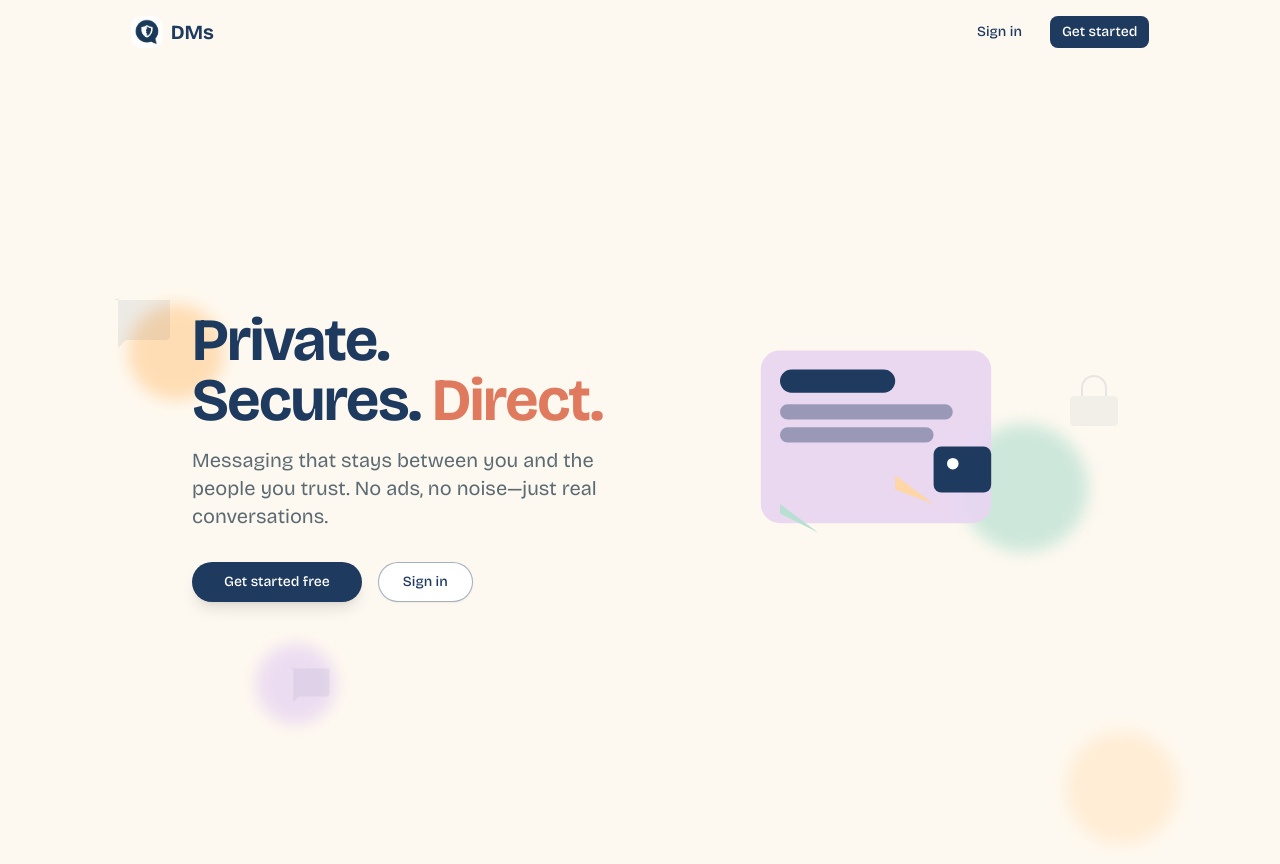
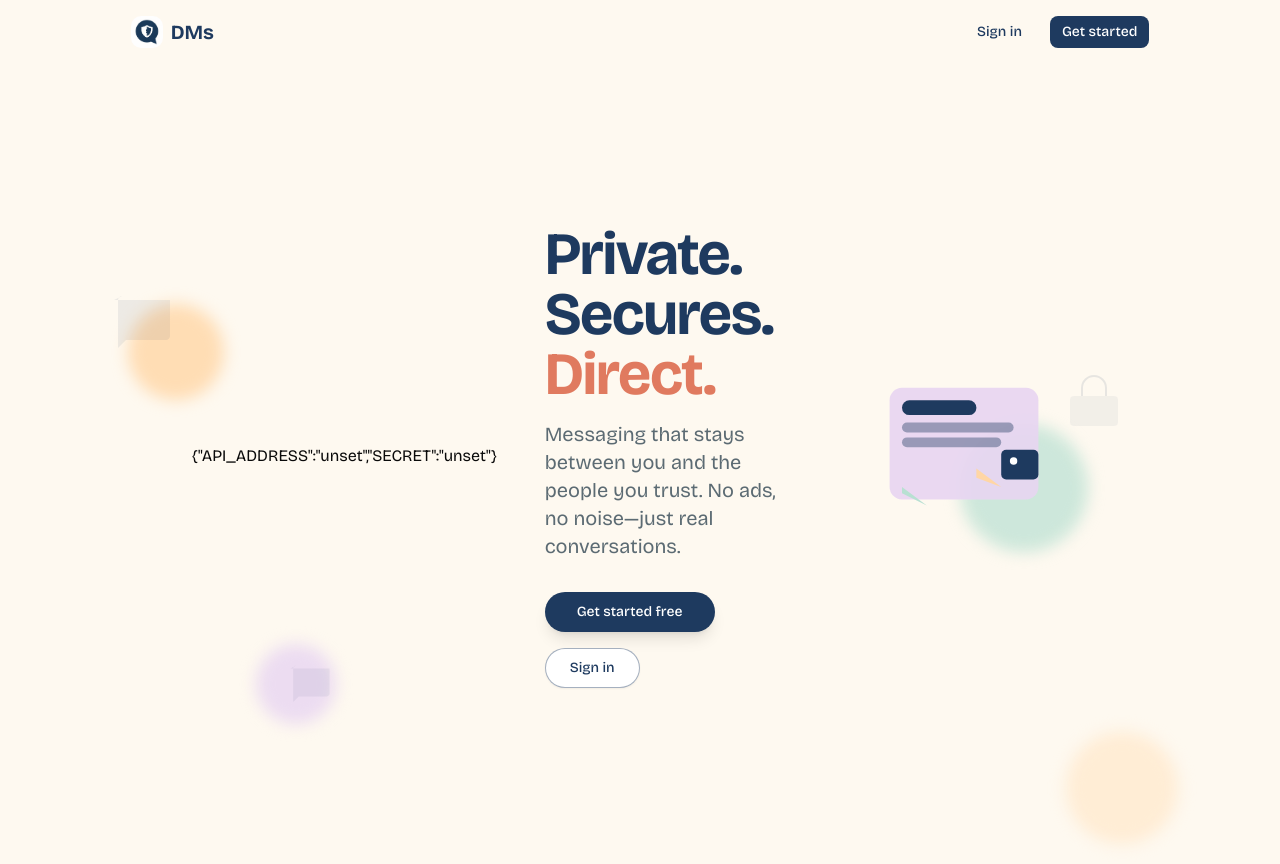
Before and after one commit to DanielBello7/dms-v1, a React (Vite) app in the folder apps/web/: page / in a window 1280 px wide. Built offline with nearby package versions, Linux system fonts and the light colour scheme; no server answers.

Commit message:
chore: updates to check

```diff
--- a/apps/web/src/features/home/hero.tsx
+++ b/apps/web/src/features/home/hero.tsx
@@ -1,5 +1,5 @@
 import { Button } from "@/components/ui";
-import { assets } from "@/config";
+import { assets, envs } from "@/config";
 import { motion, useScroll, useTransform } from "motion/react";
 import { type RefObject } from "react";
 import { Link } from "react-router";
@@ -86,6 +86,7 @@ export const Hero = ({ containerRef }: Props) => {
       </motion.div>
 
       <div className="z-10 flex max-w-4xl flex-col items-center text-center md:flex-row md:gap-12 md:text-left">
+        <p>{JSON.stringify(envs)}</p>
         <div className="flex-1">
           <motion.h1
             initial={{ opacity: 0, y: 24 }}
```
